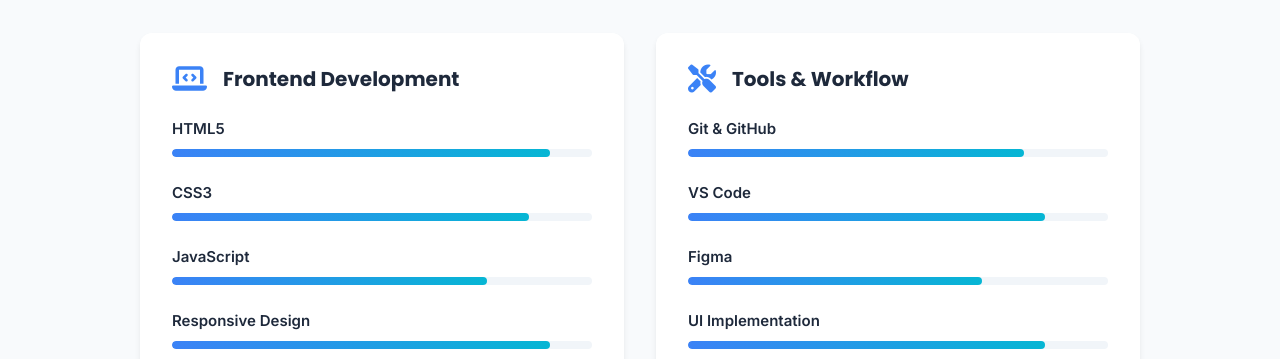
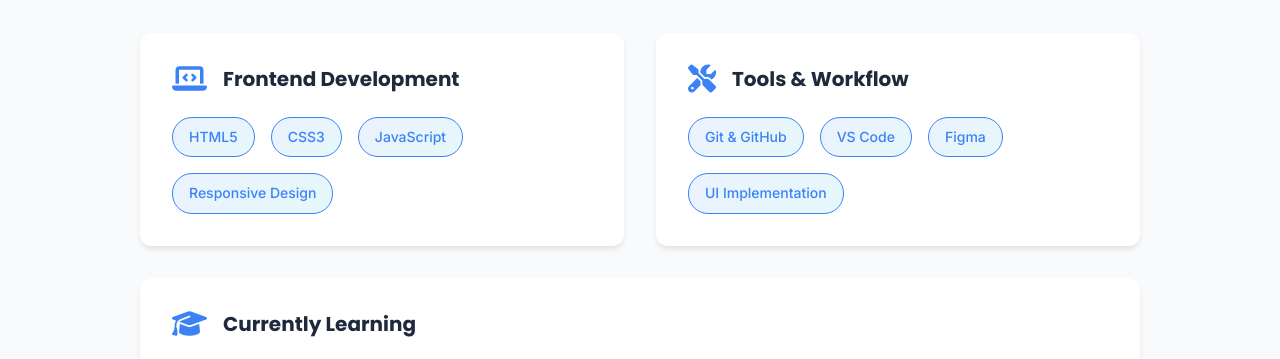
Before and after one commit to tahsinX/Portfolio, a plain HTML site: page index.html in a window 1280 px wide. Shown: the part 1810-2169 px from the top of the page. Drawn offline with Linux system fonts and the light colour scheme.

Commit message:
Refactor skill representation and remove progress bar animations

```diff
--- a/css/style.css
+++ b/css/style.css
@@ -566,8 +566,30 @@
 
 .skill-list {
     display: flex;
-    flex-direction: column;
-    gap: var(--spacing-md);
+    flex-wrap: wrap;
+    gap: var(--spacing-sm);
+}
+
+.skill-badge {
+    display: inline-flex;
+    align-items: center;
+    justify-content: center;
+    padding: 0.5rem 1rem;
+    background: linear-gradient(135deg, rgba(59, 130, 246, 0.1), rgba(6, 182, 212, 0.1));
+    border: 1.5px solid var(--primary-color);
+    border-radius: 20px;
+    font-weight: 500;
+    font-size: 0.875rem;
+    color: var(--primary-color);
+    transition: var(--transition);
+    cursor: default;
+}
+
+.skill-badge:hover {
+    background: linear-gradient(135deg, rgba(59, 130, 246, 0.2), rgba(6, 182, 212, 0.2));
+    border-color: var(--primary-dark);
+    transform: translateY(-2px);
+    box-shadow: var(--shadow-sm);
 }
 
 .skill-item {
--- a/index.html
+++ b/index.html
@@ -172,30 +172,10 @@
                         <h3>Frontend Development</h3>
                     </div>
                     <div class="skill-list">
-                        <div class="skill-item">
-                            <span class="skill-name">HTML5</span>
-                            <div class="skill-bar">
-                                <div class="skill-progress" data-progress="90"></div>
-                            </div>
-                        </div>
-                        <div class="skill-item">
-                            <span class="skill-name">CSS3</span>
-                            <div class="skill-bar">
-                                <div class="skill-progress" data-progress="85"></div>
-                            </div>
-                        </div>
-                        <div class="skill-item">
-                            <span class="skill-name">JavaScript</span>
-                            <div class="skill-bar">
-                                <div class="skill-progress" data-progress="75"></div>
-                            </div>
-                        </div>
-                        <div class="skill-item">
-                            <span class="skill-name">Responsive Design</span>
-                            <div class="skill-bar">
-                                <div class="skill-progress" data-progress="90"></div>
-                            </div>
-                        </div>
+                        <span class="skill-badge">HTML5</span>
+                        <span class="skill-badge">CSS3</span>
+                        <span class="skill-badge">JavaScript</span>
+                        <span class="skill-badge">Responsive Design</span>
                     </div>
                 </div>
 
@@ -206,30 +186,10 @@
                         <h3>Tools & Workflow</h3>
                     </div>
                     <div class="skill-list">
-                        <div class="skill-item">
-                            <span class="skill-name">Git & GitHub</span>
-                            <div class="skill-bar">
-                                <div class="skill-progress" data-progress="80"></div>
-                            </div>
-                        </div>
-                        <div class="skill-item">
-                            <span class="skill-name">VS Code</span>
-                            <div class="skill-bar">
-                                <div class="skill-progress" data-progress="85"></div>
-                            </div>
-                        </div>
-                        <div class="skill-item">
-                            <span class="skill-name">Figma</span>
-                            <div class="skill-bar">
-                                <div class="skill-progress" data-progress="70"></div>
-                            </div>
-                        </div>
-                        <div class="skill-item">
-                            <span class="skill-name">UI Implementation</span>
-                            <div class="skill-bar">
-                                <div class="skill-progress" data-progress="85"></div>
-                            </div>
-                        </div>
+                        <span class="skill-badge">Git & GitHub</span>
+                        <span class="skill-badge">VS Code</span>
+                        <span class="skill-badge">Figma</span>
+                        <span class="skill-badge">UI Implementation</span>
                     </div>
                 </div>
 
--- a/js/main.js
+++ b/js/main.js
@@ -187,43 +187,6 @@
 }
 
 // ===================================
-// Skills Progress Bars Animation
-// ===================================
-
-class SkillsAnimation {
-    constructor() {
-        this.skillBars = document.querySelectorAll('.skill-progress');
-        this.animated = false;
-        this.init();
-    }
-
-    init() {
-        window.addEventListener('scroll', debounce(() => this.animateSkills(), 50));
-        this.animateSkills(); // Check on load
-    }
-
-    animateSkills() {
-        if (this.animated) return;
-
-        const skillsSection = document.getElementById('skills');
-        if (!skillsSection) return;
-
-        const rect = skillsSection.getBoundingClientRect();
-        const windowHeight = window.innerHeight || document.documentElement.clientHeight;
-
-        if (rect.top <= windowHeight * 0.75) {
-            this.animated = true;
-
-            this.skillBars.forEach(bar => {
-                const progress = bar.getAttribute('data-progress');
-                setTimeout(() => {
-                    bar.style.width = progress + '%';
-                }, 100);
-            });
-        }
-    }
-}
-
 // ===================================
 // Contact Form Handling
 // ===================================
@@ -451,7 +414,6 @@
     // Initialize all components
     new Navigation();
     new ScrollAnimations();
-    new SkillsAnimation();
     new ContactForm();
     new BackToTop();
 
@@ -517,7 +479,6 @@
     module.exports = {
         Navigation,
         ScrollAnimations,
-        SkillsAnimation,
         ContactForm,
         BackToTop,
         TypeWriter
```
